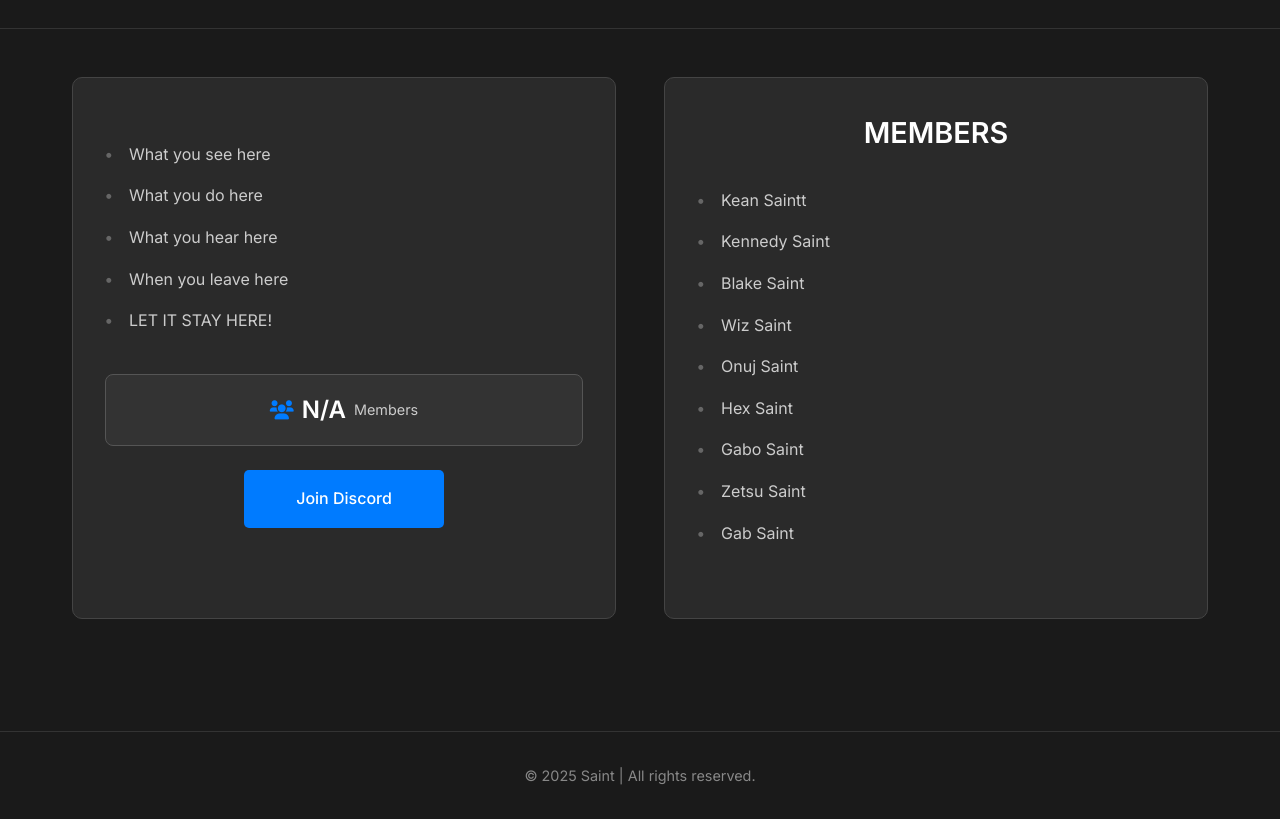
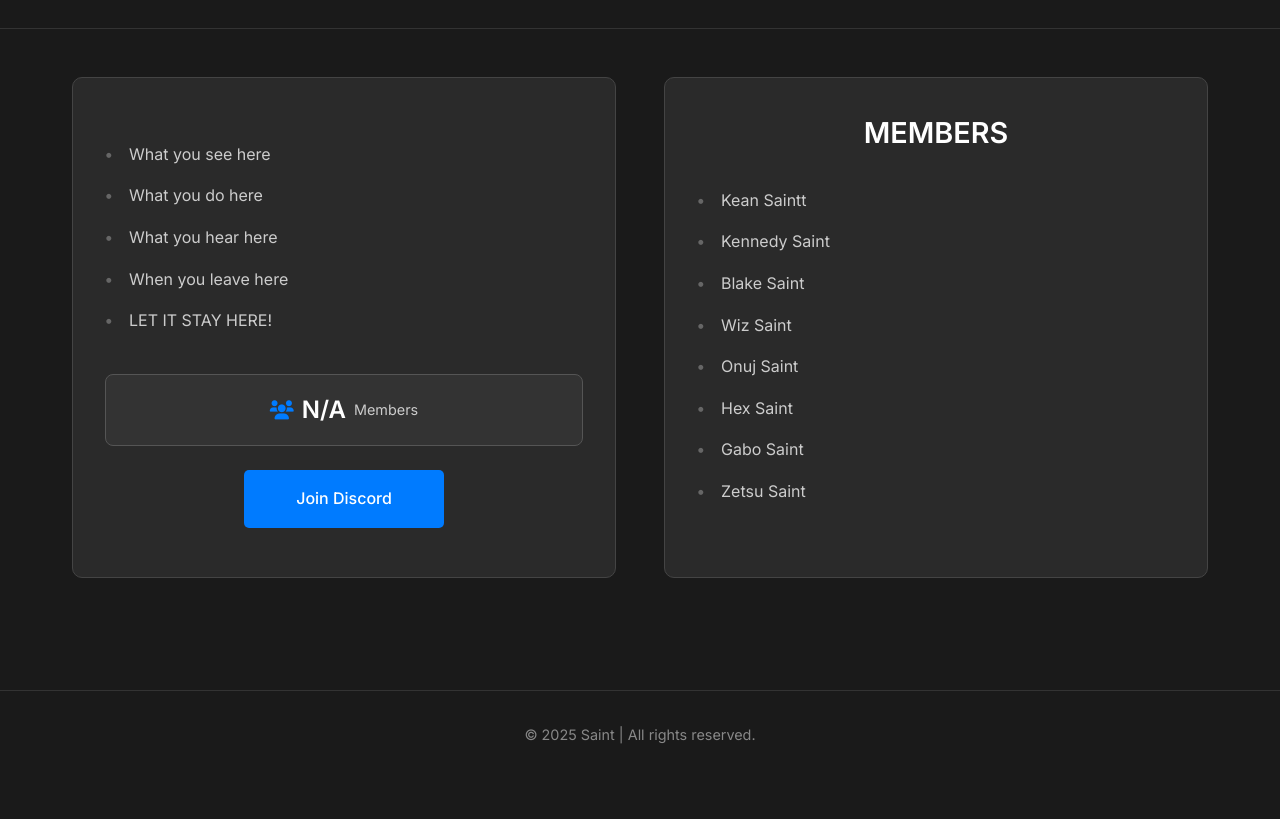
Before and after one commit to Anonymouseer/SAINTWEBSITE, a plain HTML site: page index.html in a window 1280 px wide. Shown: the part 121-940 px from the top of the page. After the commit the page ends 899 px from the top, so only its background shows below. Drawn offline with Linux system fonts and the light colour scheme; no server answers.

Commit message:
update index.html

```diff
--- a/index.html
+++ b/index.html
@@ -60,7 +60,6 @@
                     <li>Hex Saint</li>
                     <li>Gabo Saint</li>
                     <li>Zetsu Saint</li>
-                    <li>Gab Saint</li>
                 </ul>
             </div>
         </div>
```
Also changed, not shown: package.json (deleted, +0 -17 lines).
